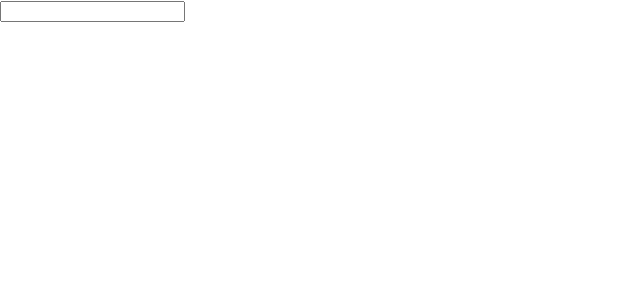
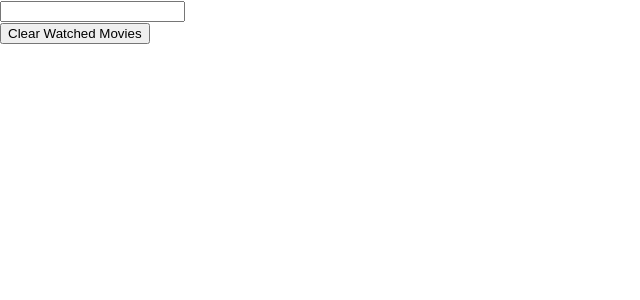
Before and after one commit to amyloumills/movielist, a React (Create React App) app: page / in a window 1280 px wide. Shown: the top 300 px of the page, without its empty margins (0-640 px from the left). Built offline with nearby package versions, Linux system fonts and the light colour scheme.

Commit message:
added clear watched function

```diff
--- a/src/Components/Home.tsx
+++ b/src/Components/Home.tsx
@@ -37,6 +37,11 @@ const Home: React.FC<Props> = () => {
 				})
 			);
 		};
+	const handleWatchedClick = () => {
+		//update tasks array and keep values where iscomplete is false
+		setMovies((movies) => movies.filter((movie) => !movie.isComplete));
+	};
+	console.log(movies);
 
 	return (
 		<div>
@@ -57,6 +62,9 @@ const Home: React.FC<Props> = () => {
 				onChange={handleNewMovieLabelChange}
 				onKeyPress={handleNewMovieKeyPress}
 			></input>
+			<div>
+				<button onClick={handleWatchedClick}>Clear Watched Movies</button>
+			</div>
 		</div>
 	);
 };
```
